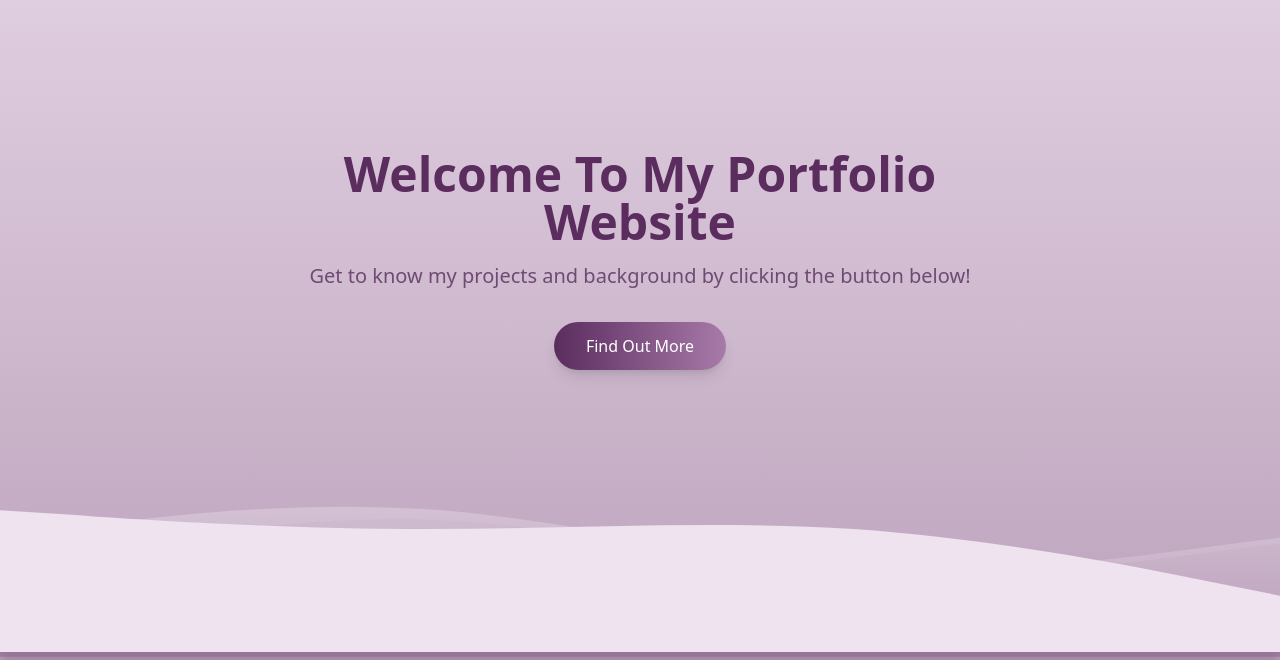
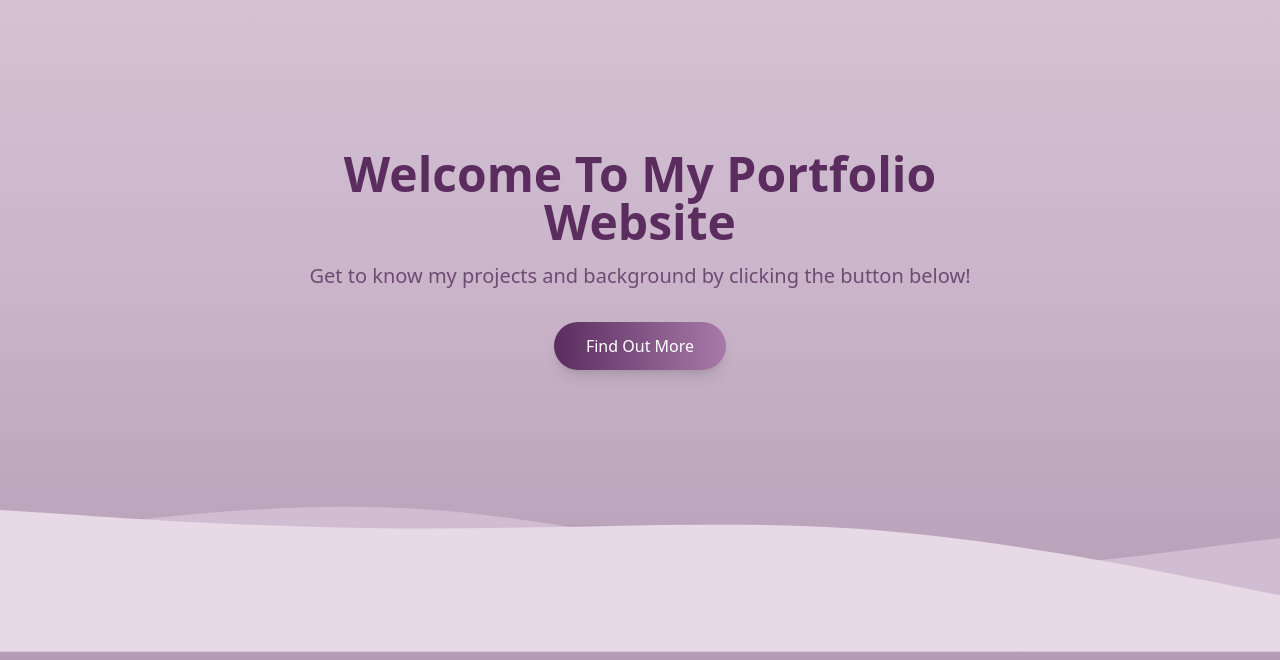
Before and after one commit to lintangntyas/portfolio, a Next.js app: page / in a window 1280 px wide. Shown: the part 140-800 px from the top of the page. Built offline with nearby package versions, Linux system fonts and the light colour scheme.

Commit message:
Refactor page styles and animation durations

```diff
--- a/app/page.js
+++ b/app/page.js
@@ -4,25 +4,25 @@ import { motion } from "framer-motion";
 
 export default function Home() {
   return (
-    <main className="relative min-h-screen overflow-hidden bg-gradient-to-b from-[#e6d7e6] via-[#d2bdd2] to-[#bca4bc] text-[#5b2d5f]">
+    <main className="relative min-h-screen overflow-hidden bg-gradient-to-b from-[#d9c7d8] via-[#cbb6cb] to-[#b49db4] text-[#5b2d5f]">
 
       {/* CONTENT */}
       <section className="relative z-20 min-h-screen flex items-center justify-center px-6 text-center">
         <div className="max-w-3xl">
 
           <motion.h1
-            initial={{ opacity: 0, y: 40 }}
+            initial={{ opacity: 0, y: 30 }}
             animate={{ opacity: 1, y: 0 }}
-            transition={{ duration: 0.9 }}
+            transition={{ duration: 0.8 }}
             className="text-4xl md:text-5xl font-bold mb-4"
           >
             Welcome To My Portfolio Website
           </motion.h1>
 
           <motion.p
-            initial={{ opacity: 0, y: 25 }}
+            initial={{ opacity: 0, y: 20 }}
             animate={{ opacity: 1, y: 0 }}
-            transition={{ delay: 0.2, duration: 0.9 }}
+            transition={{ delay: 0.2, duration: 0.8 }}
             className="text-lg md:text-xl mb-8 text-[#6e4b73]"
           >
             Get to know my projects and background by clicking the button below!
@@ -39,69 +39,57 @@ export default function Home() {
         </div>
       </section>
 
-      {/* PREMIUM WAVES */}
-      <div className="absolute bottom-0 left-0 w-full h-[360px] overflow-hidden">
+      {/* WAVES CONTAINER */}
+      <div className="absolute bottom-0 left-0 w-full h-[320px] overflow-hidden">
 
-        {/* BACK SHADOW WAVE */}
+        {/* wave 1 back */}
         <motion.svg
           viewBox="0 0 1440 320"
-          className="absolute bottom-[-10px] w-full blur-[6px] opacity-40"
-          animate={{ y: [0, -20, 0] }}
-          transition={{ duration: 32, repeat: Infinity, ease: "easeInOut" }}
+          className="absolute bottom-0 w-full"
+          animate={{ y: [0, -12, 0] }}
+          transition={{ duration: 18, repeat: Infinity, ease: "easeInOut" }}
         >
           <path
-            fill="#7d5a80"
+            fill="#8e6a8f"
+            d="M0,224L80,208C160,192,320,160,480,165C640,171,800,213,960,224C1120,235,1280,213,1360,202L1440,192L1440,320L0,320Z"
+          />
+        </motion.svg>
+
+        {/* wave 2 */}
+        <motion.svg
+          viewBox="0 0 1440 320"
+          className="absolute bottom-0 w-full"
+          animate={{ y: [0, -18, 0] }}
+          transition={{ duration: 22, repeat: Infinity, ease: "easeInOut" }}
+        >
+          <path
+            fill="#b49db4"
             d="M0,256L80,240C160,224,320,192,480,181C640,171,800,181,960,197C1120,213,1280,235,1360,245L1440,256L1440,320L0,320Z"
           />
         </motion.svg>
 
-        {/* DEEP WAVE */}
-        <motion.svg
-          viewBox="0 0 1440 320"
-          className="absolute bottom-[-5px] w-full opacity-60"
-          animate={{ y: [0, -26, 0] }}
-          transition={{ duration: 28, repeat: Infinity, ease: "easeInOut" }}
-        >
-          <path
-            fill="url(#grad1)"
-            d="M0,224L80,208C160,192,320,160,480,165C640,171,800,213,960,224C1120,235,1280,213,1360,202L1440,192L1440,320L0,320Z"
-          />
-          <defs>
-            <linearGradient id="grad1" x1="0" x2="0" y1="0" y2="1">
-              <stop offset="0%" stopColor="#a98aac"/>
-              <stop offset="100%" stopColor="#8e6a8f"/>
-            </linearGradient>
-          </defs>
-        </motion.svg>
-
-        {/* MID WAVE */}
-        <motion.svg
-          viewBox="0 0 1440 320"
-          className="absolute bottom-0 w-full opacity-80"
-          animate={{ y: [0, -18, 0] }}
-          transition={{ duration: 22, repeat: Infinity, ease: "easeInOut" }}
-        >
-          <path
-            fill="url(#grad2)"
-            d="M0,192L80,181C160,171,320,149,480,160C640,171,800,213,960,224C1120,235,1280,213,1360,202L1440,192L1440,320L0,320Z"
-          />
-          <defs>
-            <linearGradient id="grad2" x1="0" x2="0" y1="0" y2="1">
-              <stop offset="0%" stopColor="#d8c6d8"/>
-              <stop offset="100%" stopColor="#bfa7bf"/>
-            </linearGradient>
-          </defs>
-        </motion.svg>
-
-        {/* FRONT WAVE */}
+        {/* wave 3 */}
         <motion.svg
           viewBox="0 0 1440 320"
           className="absolute bottom-0 w-full"
-          animate={{ y: [0, -10, 0] }}
-          transition={{ duration: 16, repeat: Infinity, ease: "easeInOut" }}
+          animate={{ y: [0, -24, 0] }}
+          transition={{ duration: 26, repeat: Infinity, ease: "easeInOut" }}
         >
           <path
-            fill="#efe3ef"
+            fill="#d1bdd1"
+            d="M0,192L80,181C160,171,320,149,480,160C640,171,800,213,960,224C1120,235,1280,213,1360,202L1440,192L1440,320L0,320Z"
+          />
+        </motion.svg>
+
+        {/* wave 4 front */}
+        <motion.svg
+          viewBox="0 0 1440 320"
+          className="absolute bottom-0 w-full"
+          animate={{ y: [0, -30, 0] }}
+          transition={{ duration: 30, repeat: Infinity, ease: "easeInOut" }}
+        >
+          <path
+            fill="#e7d9e6"
             d="M0,160L80,165C160,171,320,181,480,181C640,181,800,171,960,181C1120,192,1280,224,1360,240L1440,256L1440,320L0,320Z"
           />
         </motion.svg>
```
